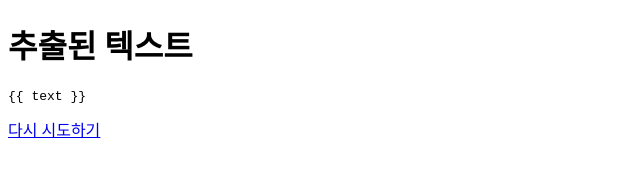
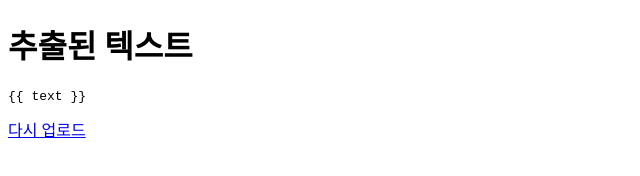
Before and after one commit to MorganHoldings/corsa-ai-review, a plain HTML site: page result.html in a window 1280 px wide. Shown: the full height of the page, 0-640 px from the left. Drawn offline with Linux system fonts and the light colour scheme.

Commit message:
Update result.html

```diff
--- a/result.html
+++ b/result.html
@@ -7,6 +7,6 @@
 <body>
   <h1>추출된 텍스트</h1>
   <pre>{{ text }}</pre>
-  <a href="/">다시 시도하기</a>
+  <a href="/">다시 업로드</a>
 </body>
 </html>
```
